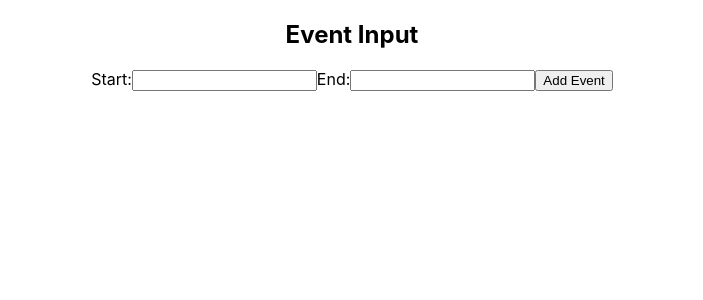
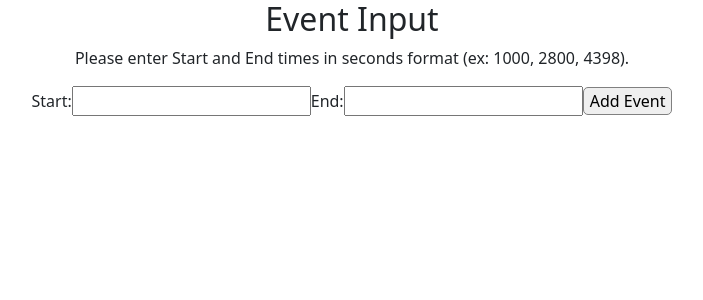
Before and after one commit to ccd330/SST-Code-Challenge, a React (Create React App) app in the folder timeline-challenge/: page / in a window 1280 px wide. Shown: the top 300 px of the page, without its empty margins (288-991 px from the left). Built offline with nearby package versions, Linux system fonts and the light colour scheme.

Commit message:
cleaned up indentations

```diff
--- a/timeline-challenge/src/form.css
+++ /dev/null
@@ -1,15 +0,0 @@
-input{
-    width:100px;
-    height:50px
-}
-
-.form-button{
-    border: solid gray;
-    border-radius: 10px;
-    padding: 10px;
-}
-
-.results-table{
-    align-items: center;
-    text-align: center;
-}
--- a/timeline-challenge/src/timeline.js
+++ b/timeline-challenge/src/timeline.js
@@ -1,7 +1,8 @@
 import React, { useState } from 'react';
 
 const Timeline = () => {
-  const [events, setEvents] = useState([]); // initialize an empty array of events
+    // initialize an empty array of events
+    const [events, setEvents] = useState([]);
 
     // utility function to find the minimum number of required levels to stack the events
     const findMinLevels = () => {
@@ -50,7 +51,6 @@ return (
         <div>
             {/* render the timeline */}
             <div style={{ display: 'flex' }}>
-
                 {/* render the level numbers */}
                 <div style={{ width: '50px', position: 'absolute', top: 0 }}>
                     {Array.from(Array(findMinLevels())).map((_, index) => (
@@ -77,7 +77,7 @@ return (
                         left: `${offset}%`,
                         width: `${width}%`,
                         top: `${level * 20}px`,
-                backgroundColor: 'red',
+                        backgroundColor: 'chartreuse',
                         height: '20px',
                         }}
                     />
@@ -86,7 +86,9 @@ return (
             </div>
 
             {/* render the form to create new timeline entries */}
+            <div style={{textAlign:'center'}}>
                 <h2>Event Input</h2>
+                <p>Please enter Start and End times in seconds format (ex: 1000, 2800, 4398).</p>
                 <form onSubmit={handleSubmit}>
                 <label>
                     Start:
@@ -96,10 +98,10 @@ return (
                     End:
                     <input type="number" name="end" />
                 </label>
-        <button type="submit">Add Event</button>
+                <button type="submit" style={{border: '1px solid gray', borderRadius:'5px'}}>Add Event</button>
                 </form>
             </div>
+        </div>
     );
-
 }
 export default Timeline;
```
Also changed, not shown: timeline-challenge/src/App.js (+1 -20 lines), timeline-challenge/src/test.js (deleted). Lines whose indentation alone changed are shown as unchanged.
